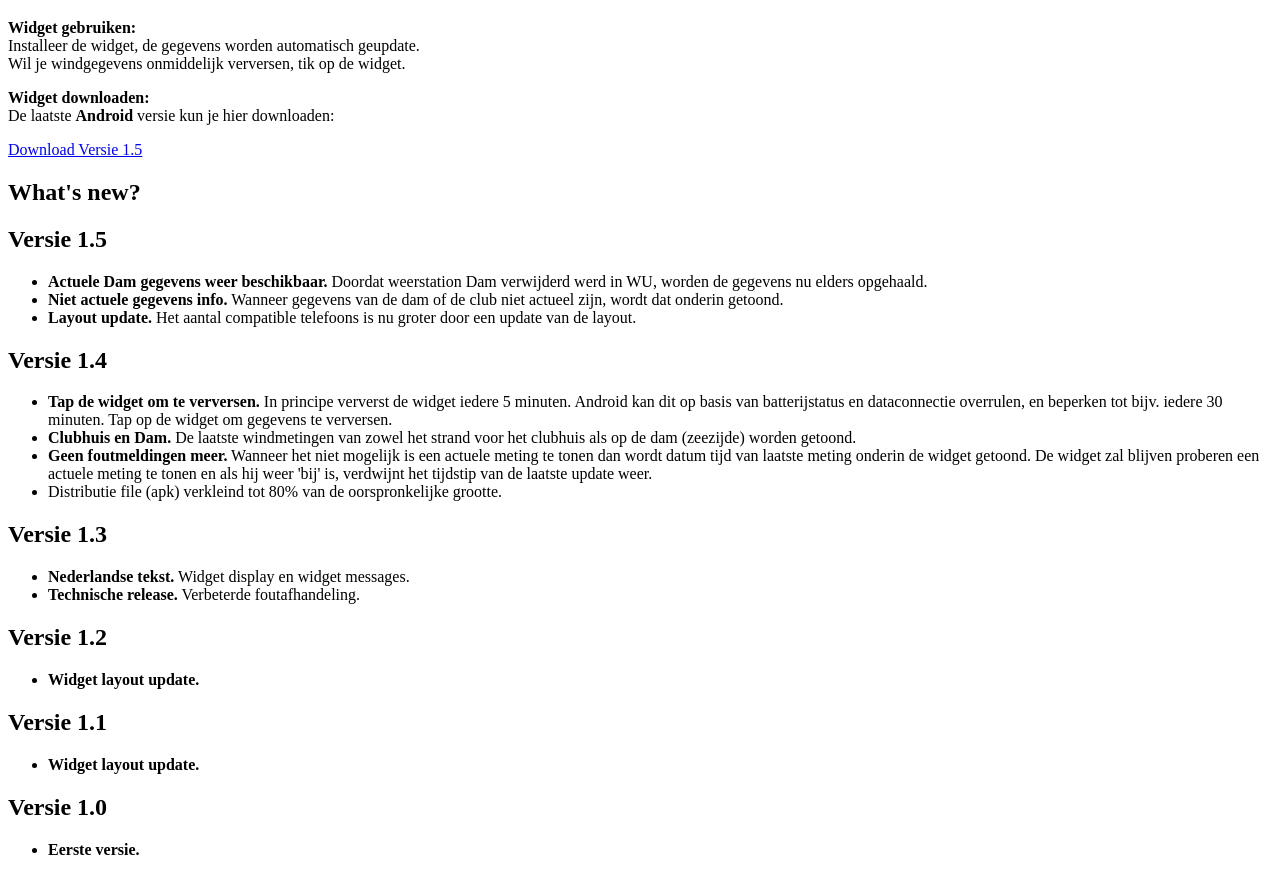
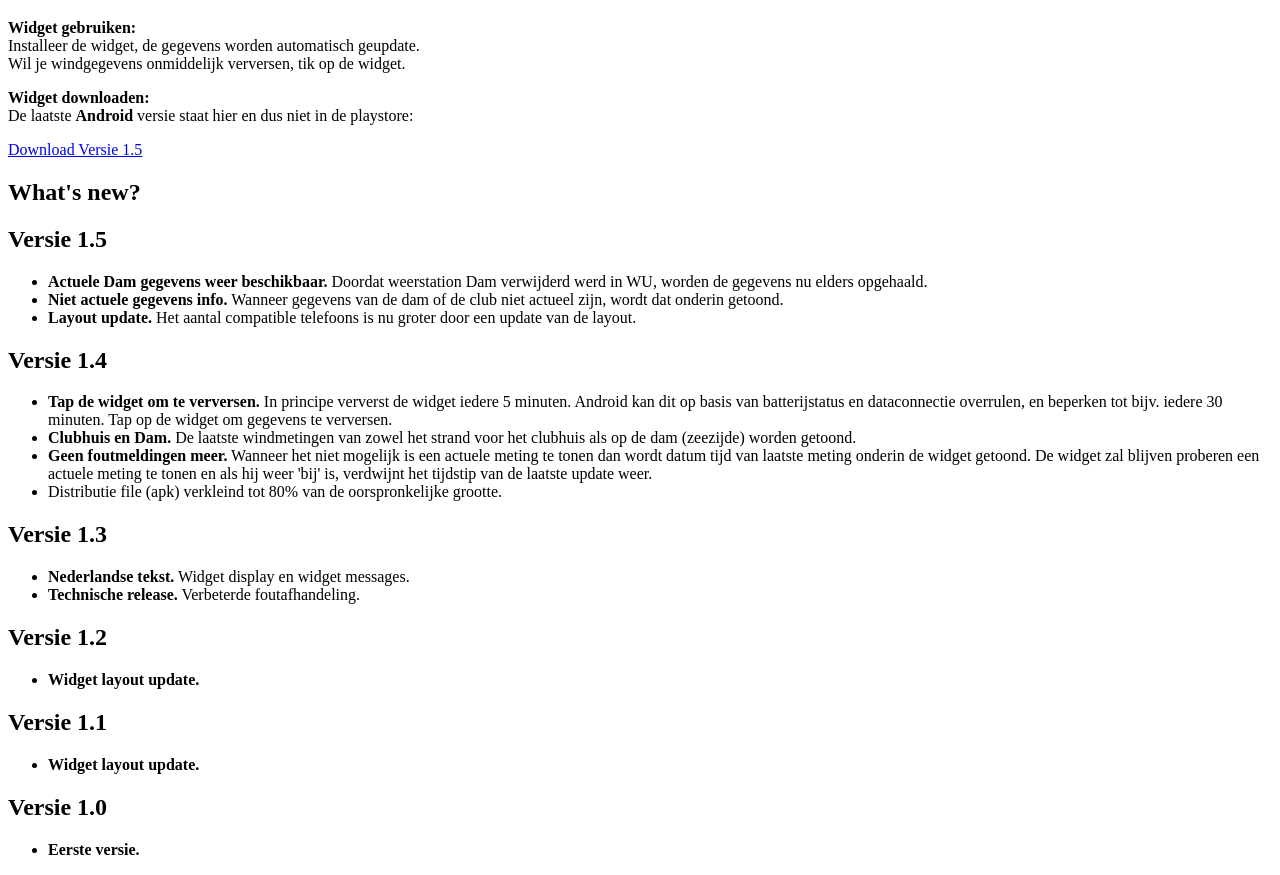
Before and after one commit to TLR1000/HellecatWind-distribution, a plain HTML site: page docs/index.html in a window 1280 px wide. Shown: the part 61-936 px from the top of the page. Drawn offline with Linux system fonts and the light colour scheme.

Commit message:
Update index.html

```diff
--- a/docs/index.html
+++ b/docs/index.html
@@ -13,7 +13,7 @@
 
     <p>
     <b>Widget downloaden:</b><br>
-    De laatste <b>Android</b> versie kun je hier downloaden:</p>
+    De laatste <b>Android</b> versie staat hier en dus niet in de playstore:</p>
     <a href="https://raw.githubusercontent.com/TLR1000/HellecatWind-distribution/main/apk/HellecatWind-v1.5-release.apk" download>Download Versie 1.5</a>
 
     <h2>What's new?</h2>
```
